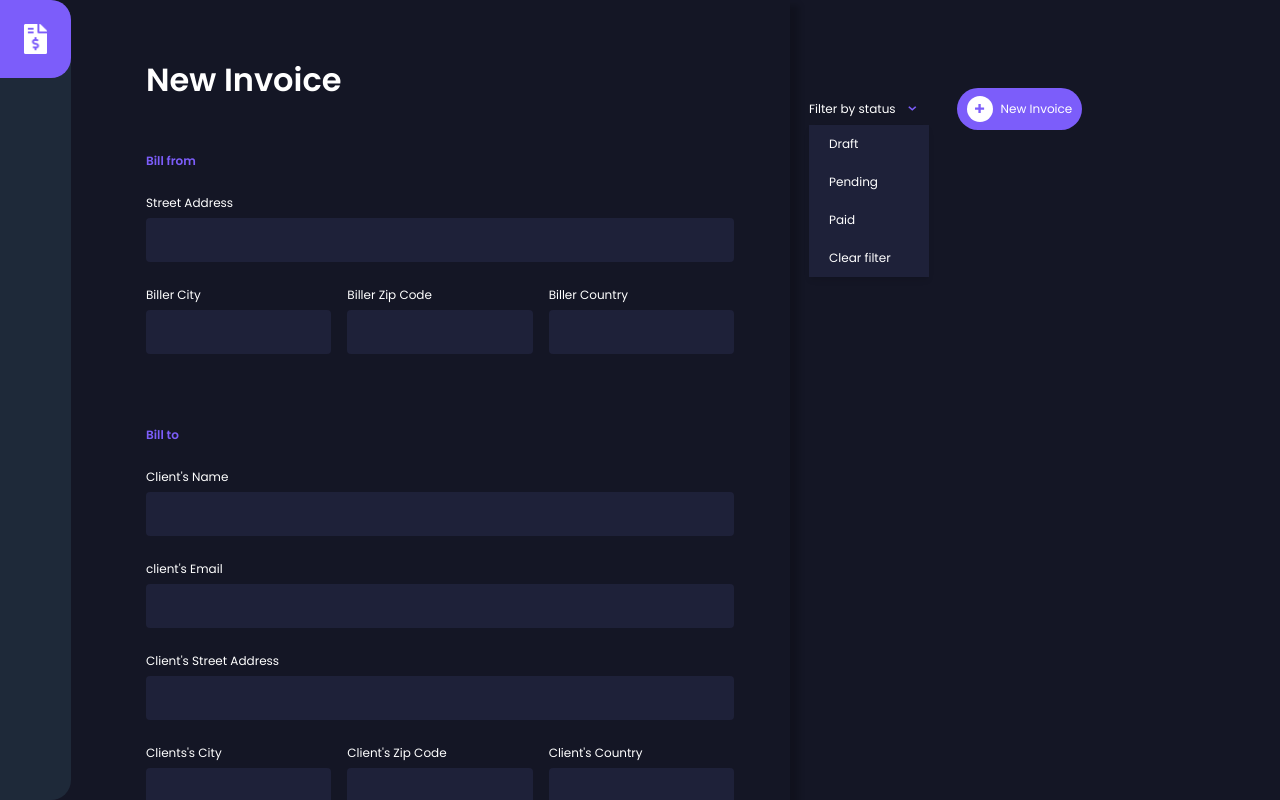
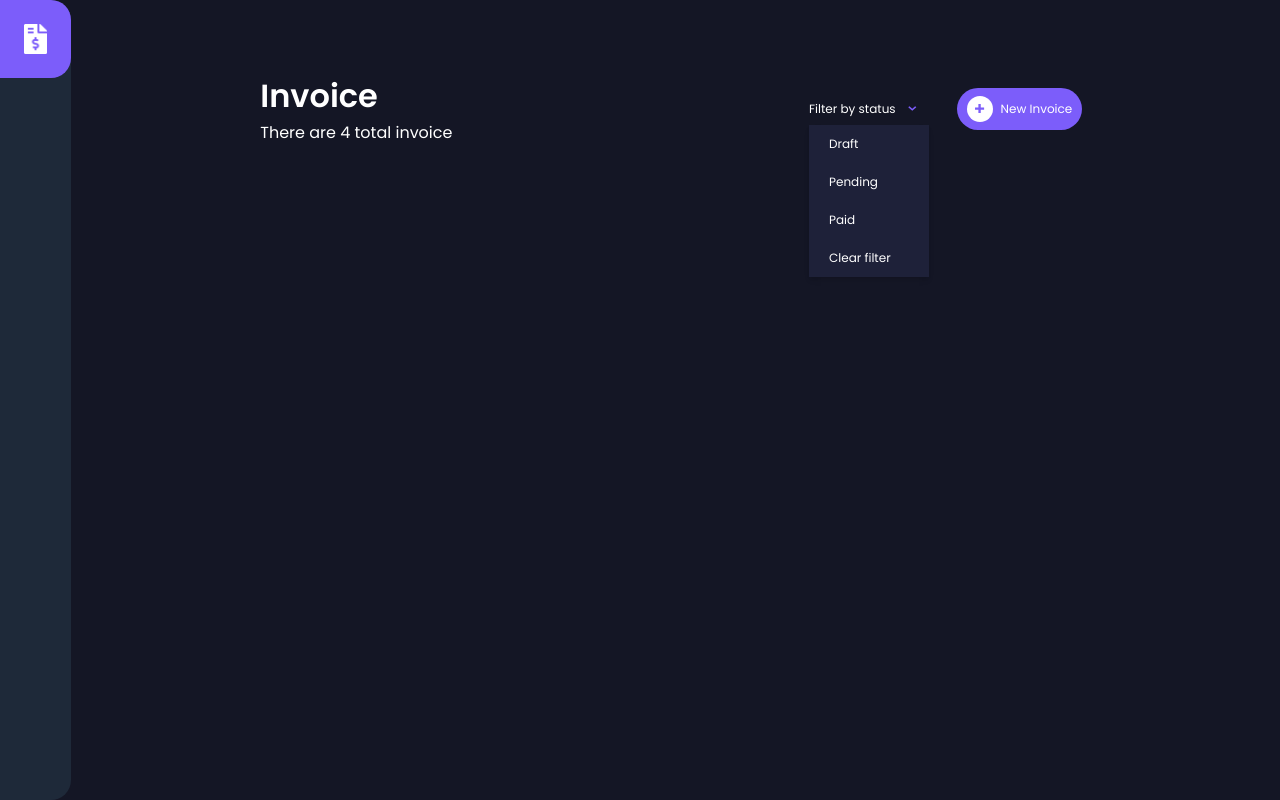
Before and after one commit to uma-victor1/invoice-app, a Vue app: page / in a window 1280 px wide. Built offline with nearby package versions, Linux system fonts and the light colour scheme.

Commit message:
add invoiceModal state

```diff
--- a/src/App.vue
+++ b/src/App.vue
@@ -3,7 +3,7 @@
   <div v-if="!forMobile" class="app flex flex-column">
     <Navigation />
     <div style="width:100%" class="app-content flex flex-column">
-      <InvoiceModal/>
+      <InvoiceModal v-if="invoiceModal"/>
       <router-view />
     </div>
   </div>
@@ -16,6 +16,7 @@
 <script>
 import Navigation from "./components/Navigation.vue";
 import InvoiceModal from "./components/InvoiceModal.vue"
+import {mapState} from "vuex"
 export default {
   data() {
     return {
@@ -40,6 +41,9 @@ export default {
       this.forMobile = false;
     }
   },
+      computed: {
+      ...mapState(["invoiceModal"])
+    },
 }
 </script>
 
--- a/src/components/InvoiceModal.vue
+++ b/src/components/InvoiceModal.vue
@@ -64,7 +64,7 @@
         </div>
       </div>
       <!-- Invoice Work Details -->
-      <div class="inoice-work flex flex-column">
+      <div class="invoice-work flex flex-column">
         <div class="payment flex">
          <div class="input flex flex-column">
           <label for="invoiceDate">Invoice Date</label>
@@ -153,8 +153,7 @@ export default {
       invoiceItemList: [],
       invoiceTotal: 0,
         }
-    },
-
+    }
 }
 </script>
 
--- a/src/store/index.js
+++ b/src/store/index.js
@@ -2,8 +2,12 @@ import { createStore } from 'vuex'
 
 export default createStore({
   state: {
+    invoiceModal: false
   },
   mutations: {
+    showModal(state){
+      state.invoiceModal = !state.invoiceModal
+    }
   },
   actions: {
   },
```
